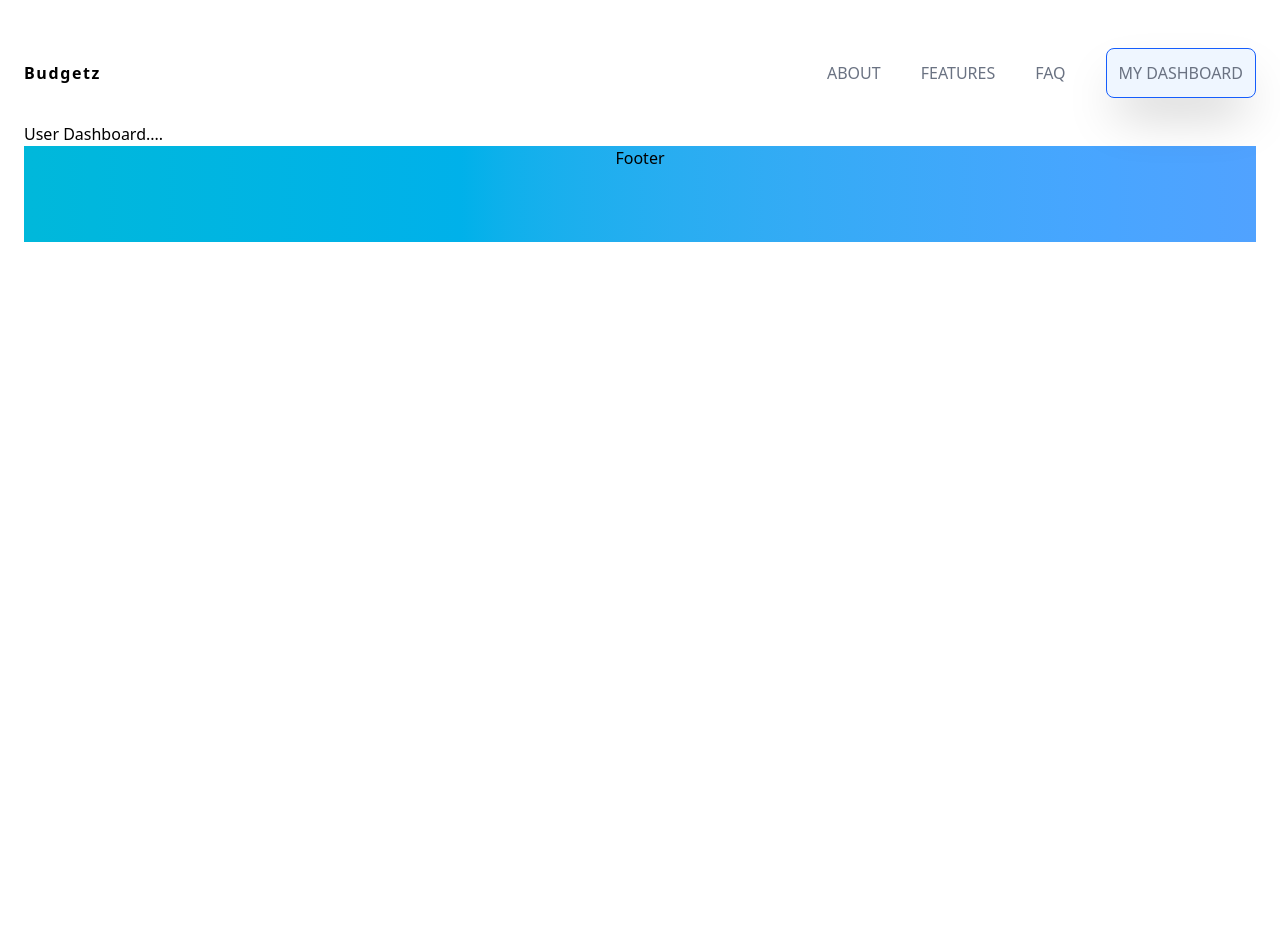
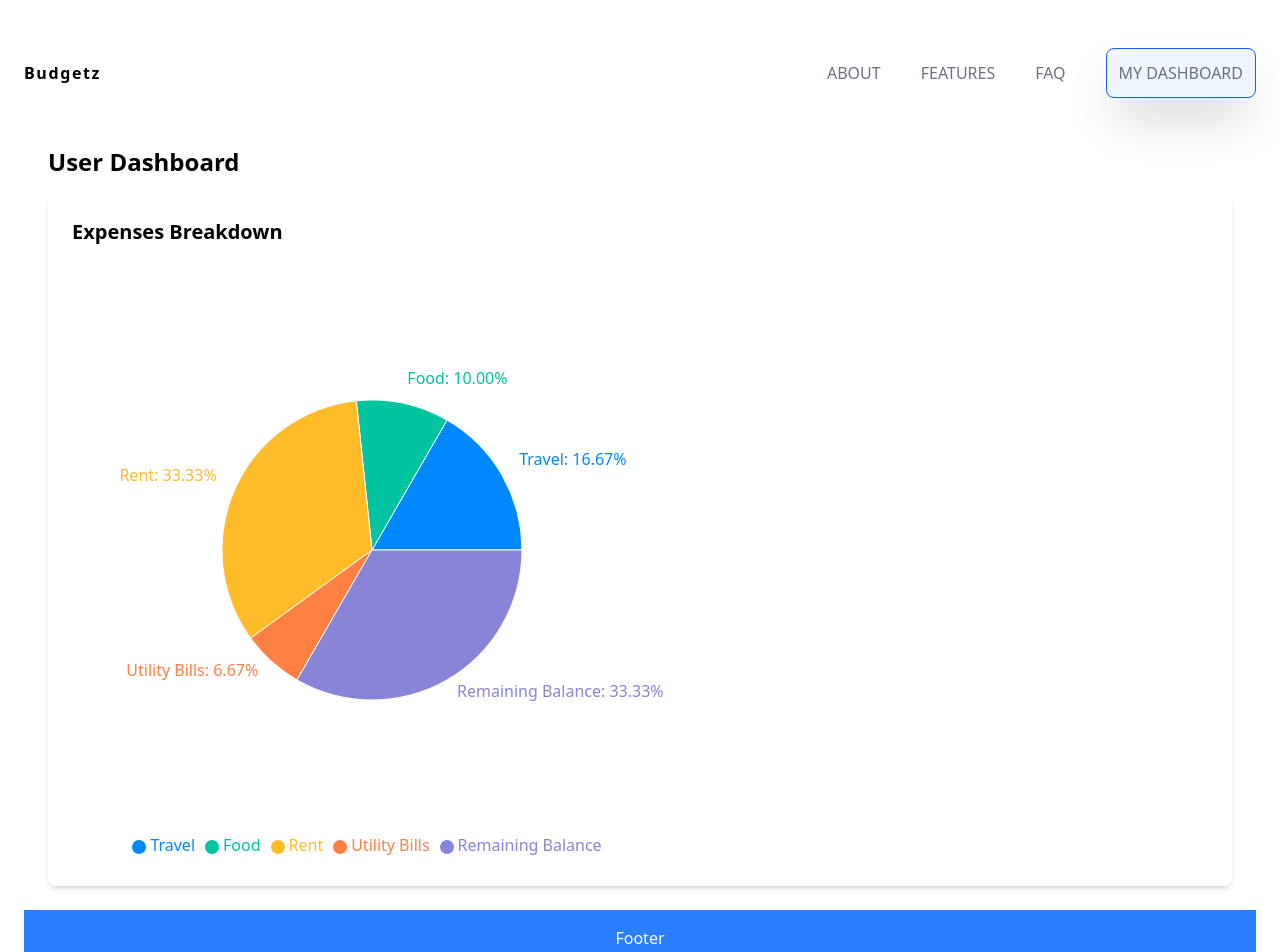
Before and after one commit to Process-Trusters-lisboa/Budgetz, a React (Vite) app: page /dashboard in a window 1280 px wide. Shown: the top 952 px of the page. Before the commit the page ends 800 px from the top, so only its background shows below. Built offline with nearby package versions, Linux system fonts and the light colour scheme.

Commit message:
Add initial pie chart

```diff
--- a/src/components/Dashboard.jsx
+++ b/src/components/Dashboard.jsx
@@ -1,9 +1,45 @@
-import React from 'react'
+import React from 'react';
+import { PieChart, Pie, Cell, Legend, Tooltip } from 'recharts';
 
 function Dashboard() {
+  // Sample data for expenses
+  const expensesData = [
+    { name: 'Travel', value: 500 },
+    { name: 'Food', value: 300 },
+    { name: 'Rent', value: 1000 },
+    { name: 'Utility Bills', value: 200 },
+    { name: 'Remaining Balance', value: 1000 },
+  ];
+
+  // Colors for each category in the pie chart
+  const COLORS = ['#0088FE', '#00C49F', '#FFBB28', '#FF8042', '#8884D8'];
+
   return (
-    <div>User Dashboard....</div>
-  )
+    <div className="p-6">
+      <h1 className="text-2xl font-bold mb-4">User Dashboard</h1>
+      <div className="bg-white p-6 rounded-lg shadow-md">
+        <h2 className="text-xl font-semibold mb-4">Expenses Breakdown</h2>
+        <PieChart width={600} height={600}>
+          <Pie
+            data={expensesData}
+            cx="50%"
+            cy="50%"
+            labelLine={false}
+            outerRadius={150}
+            fill="#8884d8"
+            dataKey="value"
+            label={({ name, percent }) => `${name}: ${(percent * 100).toFixed(2)}%`}
+          >
+            {expensesData.map((entry, index) => (
+              <Cell key={`cell-${index}`} fill={COLORS[index % COLORS.length]} />
+            ))}
+          </Pie>
+          <Tooltip />
+          <Legend />
+        </PieChart>
+      </div>
+    </div>
+  );
 }
 
-export default Dashboard
+export default Dashboard;
--- a/src/components/Footer.jsx
+++ b/src/components/Footer.jsx
@@ -2,7 +2,7 @@ import React from "react";
 
 function Footer() {
   return (
-    <div className="text-center h-24 bg-gradient-to-r from-cyan-500 to-blue-400">
+    <div className="text-center w-full bg-blue-500 text-white py-4">
       Footer
     </div>
   );
```
